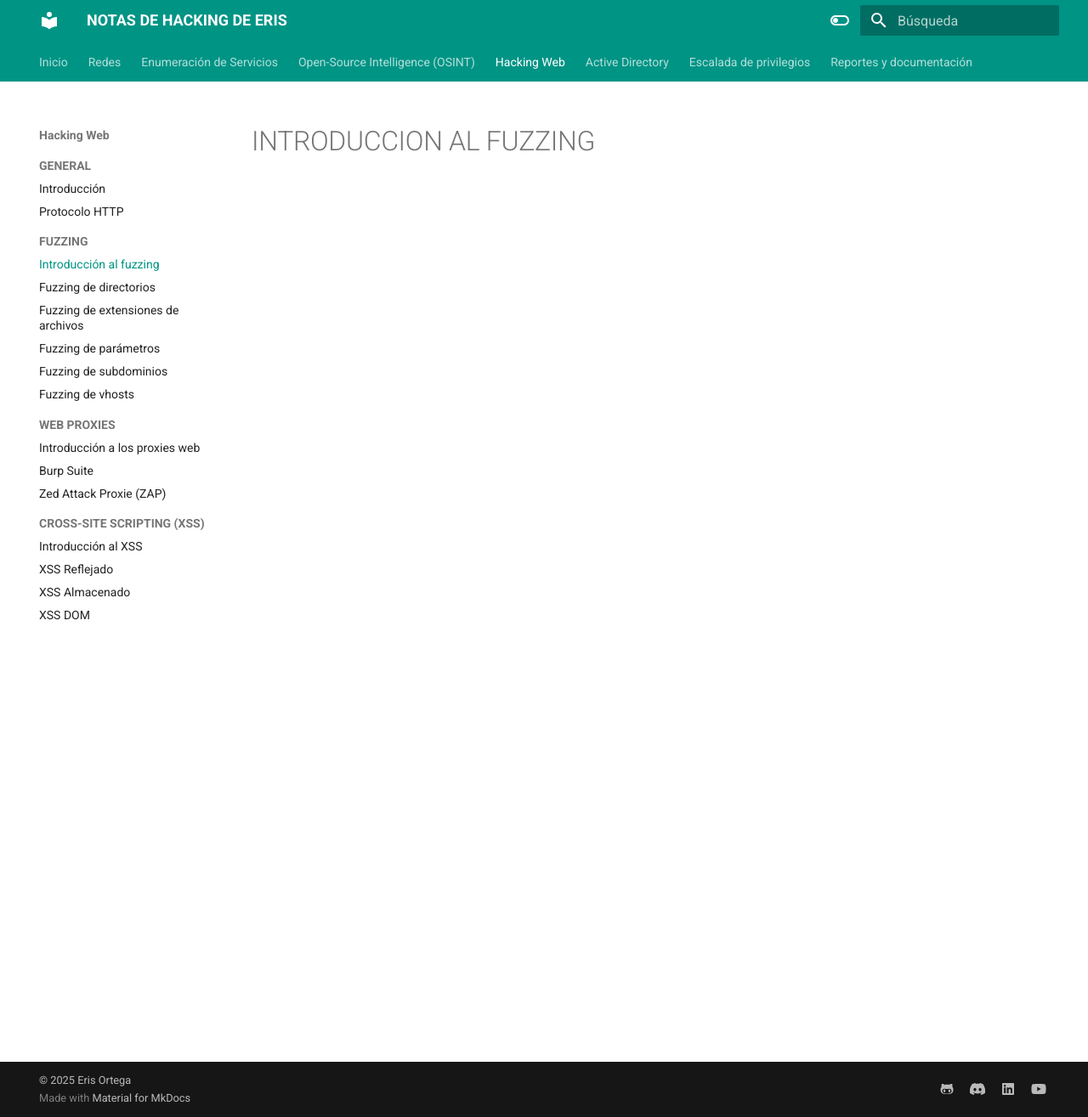
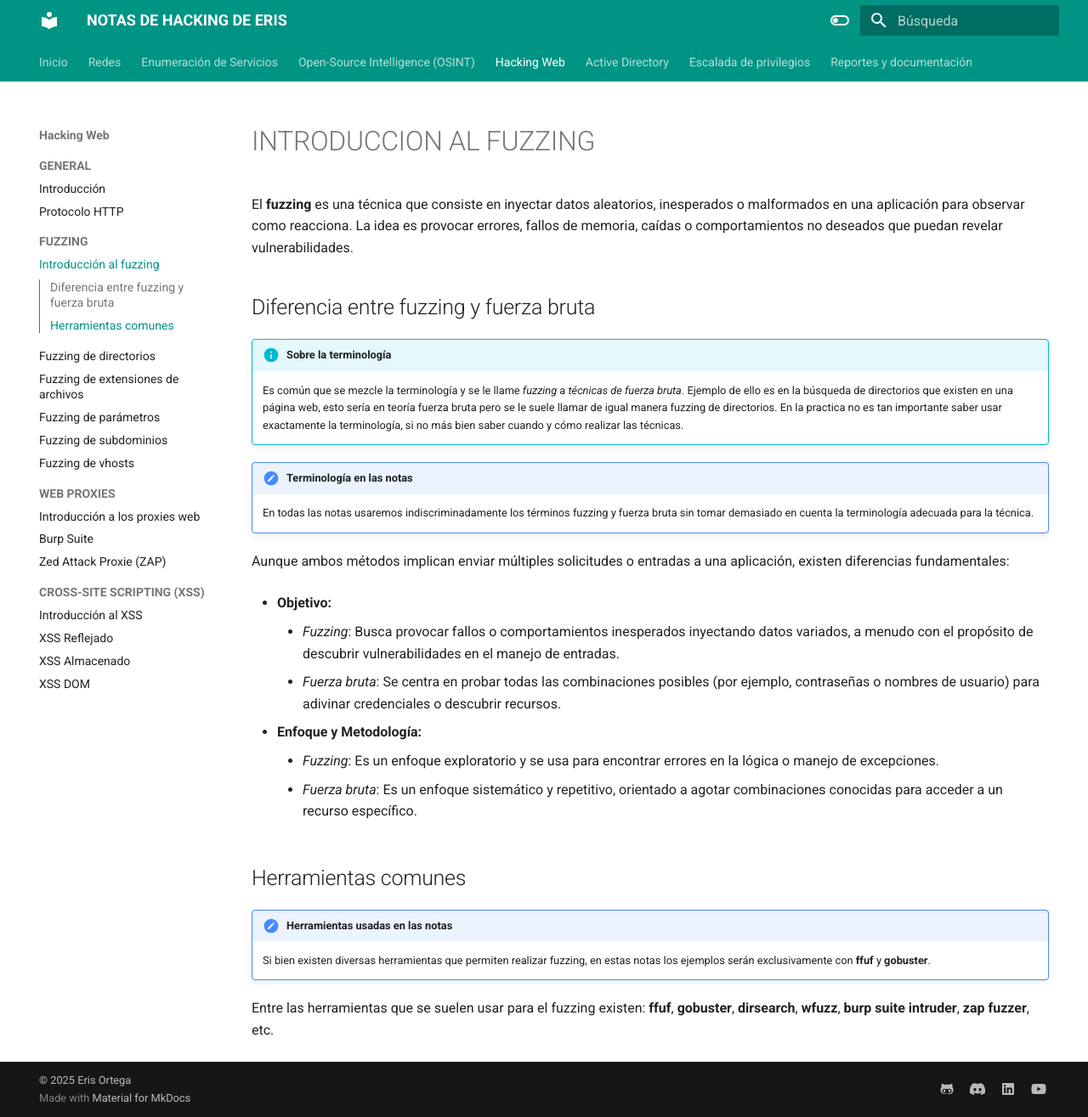
Before and after one commit to eris-os/hacking-notes, an MkDocs documentation site: the page built from docs/fuzzing.md, in a window 1280 px wide and 1315 px high. Shown: the whole window at 85% size. Built offline with MkDocs 1.6.1 and Material for MkDocs 9.7.7, drawn with Linux system fonts in a browser that asks for light colours.

Commit message:
Update fuzzing.md

```diff
--- a/docs/fuzzing.md
+++ b/docs/fuzzing.md
@@ -1 +1,26 @@
 # INTRODUCCION AL FUZZING
+
+El **fuzzing** es una técnica que consiste en inyectar datos aleatorios, inesperados o malformados en una aplicación para observar como reacciona. La idea es provocar errores, fallos de memoria, caídas o comportamientos no deseados que puedan revelar vulnerabilidades.
+
+## Diferencia entre fuzzing y fuerza bruta
+!!! info "Sobre la terminología"
+    Es común que se mezcle la terminología y se le llame *fuzzing* a *técnicas de fuerza bruta*. Ejemplo de ello es en la búsqueda de directorios que existen en una página web, esto sería en teoría fuerza bruta pero se le suele llamar de igual manera fuzzing de directorios. En la practica no es tan importante saber usar exactamente la terminología, si no más bien saber cuando y cómo realizar las técnicas.
+
+!!! note "Terminología en las notas"
+    En todas las notas usaremos indiscriminadamente los términos fuzzing y fuerza bruta sin tomar demasiado en cuenta la terminología adecuada para la técnica.
+
+Aunque ambos métodos implican enviar múltiples solicitudes o entradas a una aplicación, existen diferencias fundamentales:
+
+* **Objetivo:**
+    * *Fuzzing*: Busca provocar fallos o comportamientos inesperados inyectando datos variados, a menudo con el propósito de descubrir vulnerabilidades en el manejo de entradas.
+    * *Fuerza bruta*: Se centra en probar todas las combinaciones posibles (por ejemplo, contraseñas o nombres de usuario) para adivinar credenciales o descubrir recursos.
+
+* **Enfoque y Metodología:**
+    * *Fuzzing*: Es un enfoque exploratorio y se usa para encontrar errores en la lógica o manejo de excepciones.
+    * *Fuerza bruta*: Es un enfoque sistemático y repetitivo, orientado a agotar combinaciones conocidas para acceder a un recurso específico.
+
+## Herramientas comunes
+!!! note "Herramientas usadas en las notas"
+    Si bien existen diversas herramientas que permiten realizar fuzzing, en estas notas los ejemplos serán exclusivamente con **ffuf** y **gobuster**.
+
+Entre las herramientas que se suelen usar para el fuzzing existen: **ffuf**, **gobuster**, **dirsearch**, **wfuzz**, **burp suite intruder**, **zap fuzzer**, etc.
```
